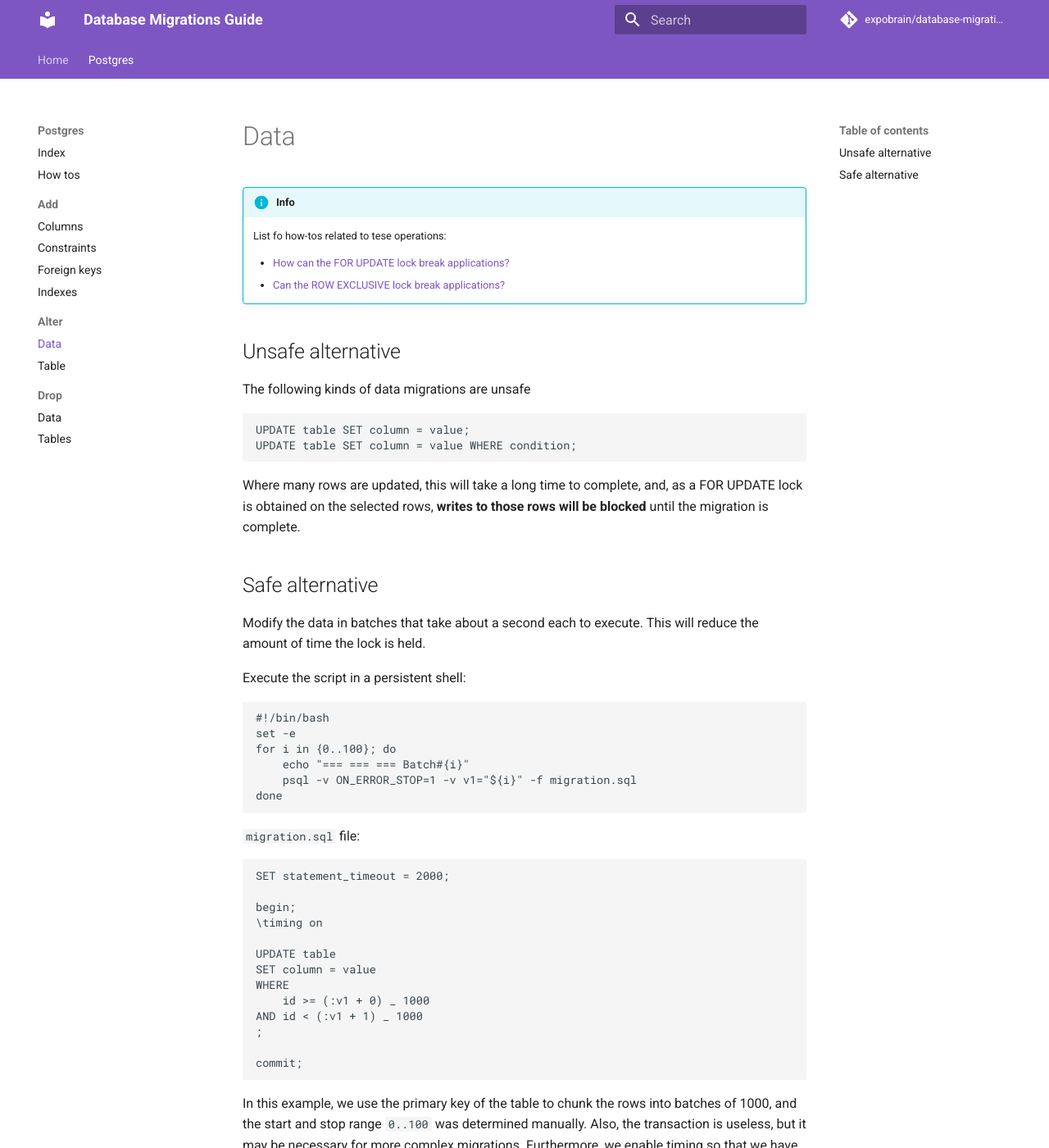
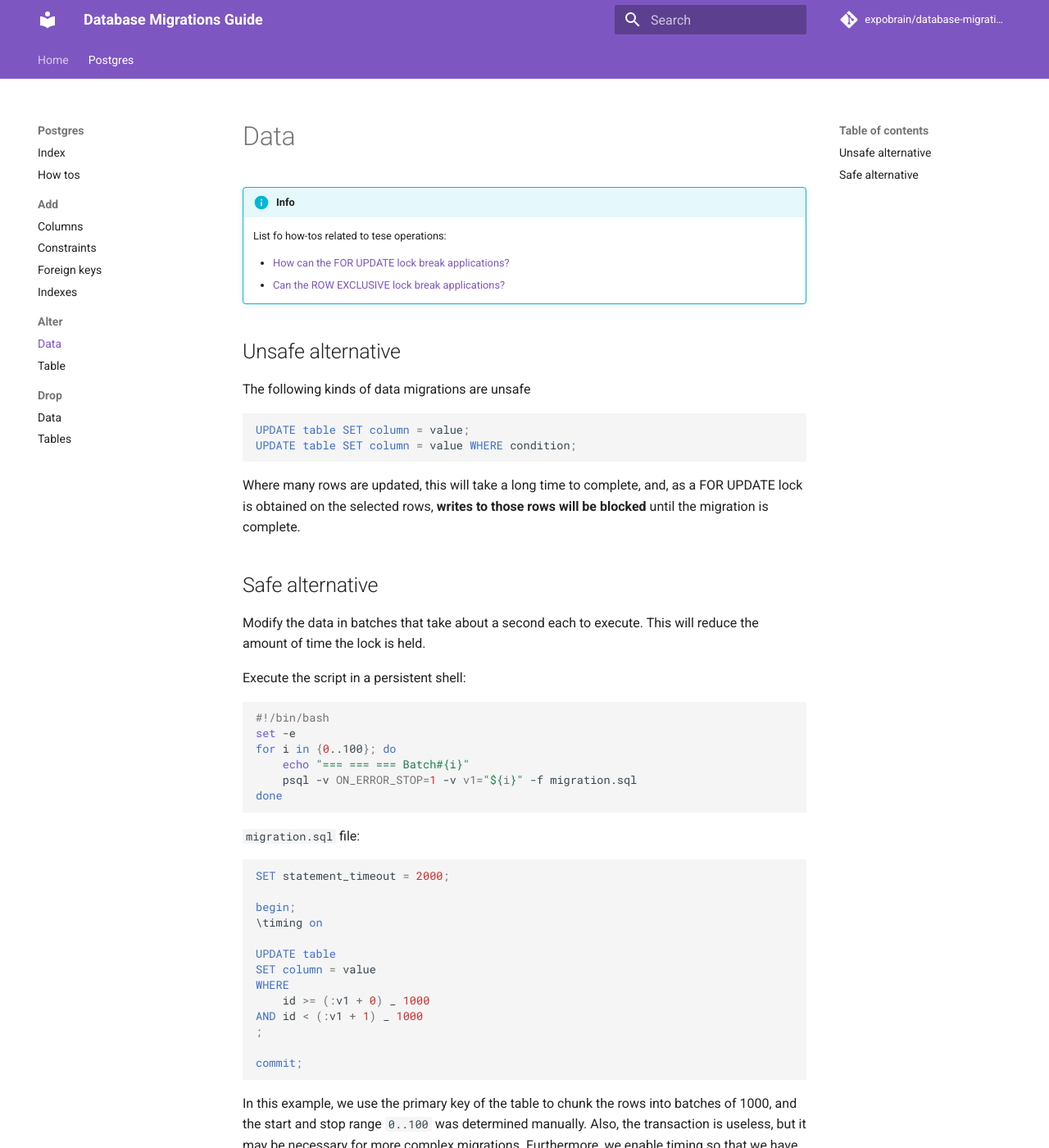
Before and after one commit to expobrain/database-migrations-guide, an MkDocs documentation site: the page built from docs/postgres/alter/data.md, in a window 1280 px wide and 1400 px high. Shown: the whole window at 82% size. Built offline with MkDocs 1.6.1 and Material for MkDocs 9.7.7, drawn with Linux system fonts in a browser that asks for light colours; comment, search, counter and statistics services are not loaded.

Commit message:
Fixed code highlight (#15)

```diff
--- a/mkdocs.yml
+++ b/mkdocs.yml
@@ -23,3 +23,4 @@ markdown_extensions:
   - pymdownx.snippets
   - admonition
   - pymdownx.details
+  - pymdownx.superfences
```
